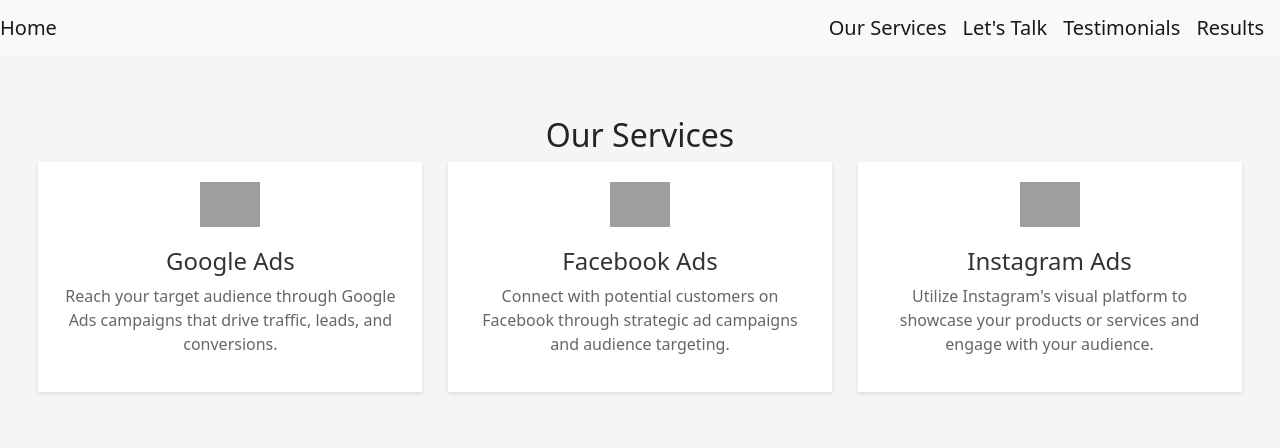
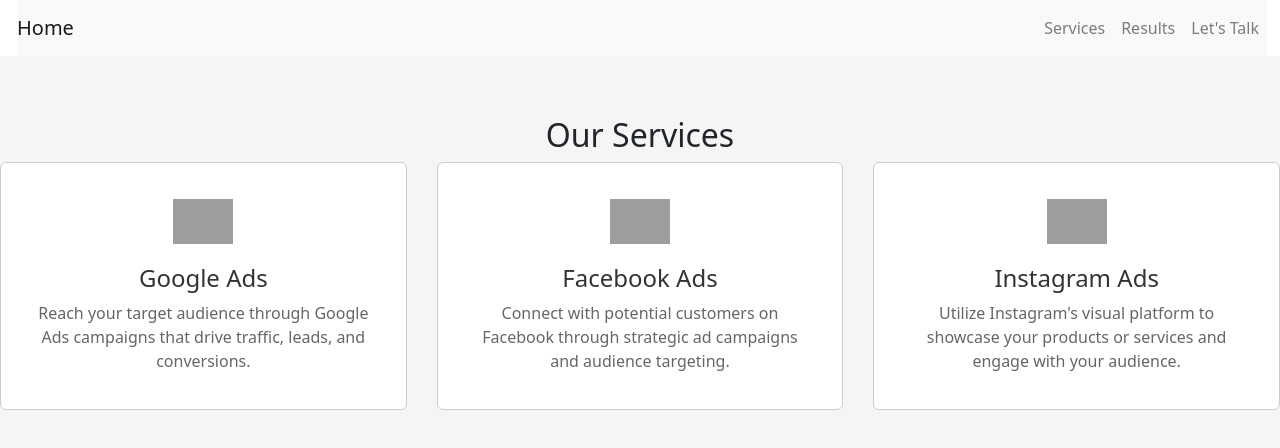
Before and after one commit to kamsinghGA/KS-Innovative, a React (Create React App) app: page /services in a window 1280 px wide. Shown: the top 448 px of the page. Built offline with nearby package versions, Linux system fonts and the light colour scheme; grey boxes are pictures that could not be loaded.

Commit message:
edited the navbar with hover and font, edited the services cards using bootstrap and created a Link to send user to different page upon clicking one of the cards

```diff
--- a/src/components/NavBar/NavBar.jsx
+++ b/src/components/NavBar/NavBar.jsx
@@ -1,12 +1,12 @@
 import { Link } from 'react-router-dom';
-import * as userService from '../../utilities/users-service';
+import './navbar.css'
 import 'bootstrap/dist/css/bootstrap.min.css';
-import 'bootstrap/dist/js/bootstrap.bundle.min.js';
 
 
 export default function NavBar() {
 
   return (
+    <div className='container'>
       <nav className="navbar navbar-expand-lg navbar-light bg-light">
         <Link className='navbar-brand' to='/'>Home</Link>
         <button
@@ -23,20 +23,22 @@ export default function NavBar() {
 
         <div className='collapse navbar-collapse' id='navbarNav'>
           <ul className='navbar-nav ml-auto'>
+
             <li className='nav-item'>
-            <Link className="navbar-brand" to="/services">Our Services</Link>
+              <Link className="nav-link" to="/services">Services</Link>
             </li>
+
             <li className='nav-item'>
-            <Link className="navbar-brand" to="/contact-us">Let's Talk</Link>
+              <Link className="nav-link" to="/results">Results</Link>
             </li>
+
             <li className='nav-item'>
-            <Link className="navbar-brand" to="/testimonials">Testimonials</Link>
+              <Link className="nav-link" to="/contact-us">Let's Talk</Link>
             </li>
-          <li className='nav-item'>
-            <Link className="navbar-brand" to="/results">Results</Link>
-          </li>
+
           </ul>
         </div>
       </nav>
+    </div>
   );
 }
--- a/src/components/NavBar/navbar.css
+++ b/src/components/NavBar/navbar.css
@@ -1,3 +1,31 @@
+/* navbar.css */
+
+.navbar-brand,
+.nav-link {
+    font-size: 16px;
+    transition: color 0.3s;
+    text-decoration: none;
+}
+
+.navbar-brand:hover,
+.nav-link:hover {
+    color: #ff6600;
+}
+
 .navbar {
-    position: fixed;
+    background-color: #f5f5f5;
+    margin-right: -69px;
+    margin-left: -65px;
   }
+
+  /* Add margin to the body or a container element */
+body {
+    margin: 0; /* Reset default margin */
+    padding: 0; /* Reset default padding */
+    background-color: #f5f5f5;
+}
+
+.container {
+    margin-left: 5px; /* Add margin to the container */
+    background-color: #f5f5f5; /* Set background color for the container */
+  }
--- a/src/index.css
+++ b/src/index.css
@@ -8,6 +8,5 @@ body {
 }
 
 code {
-  font-family: source-code-pro, Menlo, Monaco, Consolas, 'Courier New',
-    monospace;
+  font-family: source-code-pro, Menlo, Monaco, Consolas, 'Courier New', monospace;
 }
--- a/src/pages/App/App.jsx
+++ b/src/pages/App/App.jsx
@@ -5,13 +5,14 @@ import './App.css';
 import NavBar from '../../components/NavBar/NavBar';
 import ServicesPage from '../ServicesPage/ServicesPage';
 import ContactPage from '../ContactPage/ContactPage'
-import TestimonialsPage from '../TestimonialsPage/TestimonialsPage';
 import 'bootstrap/dist/css/bootstrap.min.css';
 import 'bootstrap/dist/js/bootstrap.bundle.min.js';
+import HomePage from '../HomePage/HomePage';
+import ResultsPage from '../ResultsPage/ResultsPage'
+
 
 
 export default function App() {
-  const [user, setUser] = useState(getUser());
 
   return (
     <main className="App">
@@ -21,7 +22,9 @@ export default function App() {
               {/* Route components in here */}
               <Route path="/services" element={<ServicesPage />} />
               <Route path="/contact-us" element={<ContactPage />} />
-              <Route path="/testimonials" element={<TestimonialsPage />} />
+              <Route path="/" element={<HomePage />} />
+              <Route path="/results" element={<ResultsPage />} />
+
             </Routes>
           </>
     </main>
--- a/src/pages/ContactPage/ContactPage.jsx
+++ b/src/pages/ContactPage/ContactPage.jsx
@@ -84,7 +84,6 @@ export default function ContactPage() {
                 </div>
                 <button type='submit'>Submit Request</button>
             </form>
-
         </div>
     );
 }
--- /dev/null
+++ b/src/pages/HomePage/HomePage.css
@@ -0,0 +1,20 @@
+.buyingPoints {
+    text-decoration: none;
+}
+
+body{
+    background-color: DDDDDD;
+}
+
+.left-side {
+    display: flex;
+    flex-direction: column;
+    justify-content: center;
+    align-items: center;
+    width: 50%;
+    height: 100vh; /* Set the height of the left side to the full viewport height */
+    padding: 2rem;
+    margin-right: auto; /* Push the left side to the left edge of the page */
+    margin-left: 50px; /* Reset any default margin */
+    margin-top: -90px;
+  }
--- /dev/null
+++ b/src/pages/HomePage/HomePage.jsx
@@ -0,0 +1,25 @@
+import 'bootstrap/dist/css/bootstrap.min.css';
+import { Link } from 'react-router-dom';
+import './HomePage.css'
+
+export default function HomePage() {
+    return (
+        <main>
+            <div className='left-side'>
+                <h1>The Best Google Ads <br /> Agency In The Worlds</h1>
+                <p>(With the data to prove it)</p>
+                <ul className='buyingPoints' style={{ listStyleType: 'none' }}>
+                    <li className='buyingPoints'>Google Premier Partners</li>
+                    <li className='buyingPoints'>Creators of the One-to-One Method</li>
+                    <li className='buyingPoints'>Top Rated Conversion Rate</li>
+                </ul>
+                <Link to='/services'>
+                    <button>Find Out More!</button>
+                </Link>
+            </div>
+            <div className='right-side'>
+
+            </div>
+        </main>
+    )
+}
--- a/src/pages/NewEntryPage/NewEntryPage.jsx
+++ /dev/null
@@ -1,5 +0,0 @@
-export default function NewEntryPage() {
-    return (
-      <h1>NewEntryPage</h1>
-    );
-  }
--- /dev/null
+++ b/src/pages/ResultsPage/ResultsPage.jsx
@@ -0,0 +1,3 @@
+export default function ResultsPage() {
+
+}
--- a/src/pages/ServicesPage/ServicesPage.css
+++ b/src/pages/ServicesPage/ServicesPage.css
@@ -1,15 +1,27 @@
+body {
+    /* background-color: aqua; */
+}
+
 .services-section {
     background-color: #F5F5F5;
     padding: 60px 0;
     text-align: center;
 }
 .service {
-    display: inline-block;
-    width: 30%;
+    border: 1px solid #ccc;
     padding: 20px;
-    margin: 0 1%;
-    background-color: #FFFFFF;
-    box-shadow: 0px 2px 4px rgba(0, 0, 0, 0.1);
+    transition: background-color 0.3s;
+    background-color: white;
+    text-align: center;
+    display: flex;
+    flex-direction: column;
+    justify-content: space-between;
+    height: 100%;
+}
+
+.service:hover {
+    background-color: #f5f5f5;
+    cursor: pointer;
 }
 .service-icon img {
     max-width: 60px;
@@ -23,3 +35,21 @@
 .service p {
     color: #666666;
 }
+
+.card {
+    text-decoration: none;
+}
+
+.card:hover {
+    text-decoration: none;
+}
+
+.row {
+    margin-left: -15px;
+    margin-right: -15px;
+}
+
+.mb-4 {
+    padding-left: 15px;
+    padding-right: 15px;
+}
--- a/src/pages/ServicesPage/ServicesPage.jsx
+++ b/src/pages/ServicesPage/ServicesPage.jsx
@@ -1,29 +1,44 @@
+import { Link } from 'react-router-dom';
 import './ServicesPage.css';
 
 export default function ServicesPage() {
     return (
         <section className="services-section">
             <h2>Our Services</h2>
-            <div className="service">
+            <div className="row">
+                <div className="col-md-4 mb-4">
+                    <Link to="/google-ads" className="service card">
+                        <div className="card-body">
                         <div className="service-icon">
                             <img src="https://static-00.iconduck.com/assets.00/google-ads-icon-2048x1837-4vbvpswm.png" alt="Google Ads Icon" />
                         </div>
-                <h3>Google Ads</h3>
-                <p>Reach your target audience through Google Ads campaigns that drive traffic, leads, and conversions.</p>
+                        <h3 className="card-title">Google Ads</h3>
+                        <p className="card-text" style={{textDecoration: 'none'}}>Reach your target audience through Google Ads campaigns that drive traffic, leads, and conversions.</p>
                         </div>
-            <div className="service">
+                    </Link>
+                </div>
+                <div className="col-md-4 mb-4">
+                    <Link to="/facebook-ads" className="service card">
+                        <div className="card-body">
                         <div className="service-icon">
                             <img src="https://en.ryte.com/wiki/img_auth.php/2/20/FacebookAd.png" alt="Facebook Ads Icon" />
                         </div>
-                <h3>Facebook Ads</h3>
-                <p>Connect with potential customers on Facebook through strategic ad campaigns and audience targeting.</p>
+                        <h3 className="card-title">Facebook Ads</h3>
+                        <p className="card-text" style={{textDecoration: 'none'}}>Connect with potential customers on Facebook through strategic ad campaigns and audience targeting.</p>
                         </div>
-            <div className="service">
+                    </Link>
+                </div>
+                <div className="col-md-4 mb-4">
+                    <Link to="/instagram-ads" className="service card">
+                        <div className="card-body">
                         <div className="service-icon">
                             <img src="https://img.freepik.com/premium-vector/vinnytsia-ukraine-april-27-2023-popular-social-media-icon-instagram-vector-design_545793-1681.jpg" alt="Instagram Ads Icon" />
                         </div>
-                <h3>Instagram Ads</h3>
-                <p>Utilize Instagram's visual platform to showcase your products or services and engage with your audience.</p>
+                        <h3 className="card-title">Instagram Ads</h3>
+                        <p className="card-text" style={{textDecoration: 'none'}}>Utilize Instagram's visual platform to showcase your products or services and engage with your audience.</p>
+                        </div>
+                    </Link>
+                </div>
             </div>
         </section>
   );
--- a/src/pages/TestimonialsPage/TestimonialsPage.jsx
+++ /dev/null
@@ -1,3 +0,0 @@
-export default function TestimonialsPage() {
-
-}
```
Lines whose indentation alone changed are shown as unchanged.
